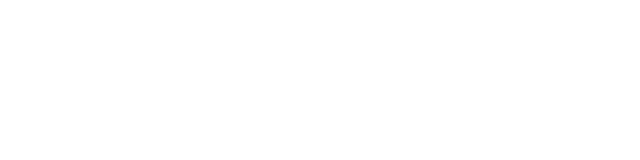
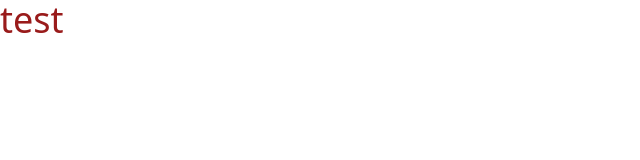
Before and after one commit to shpokas-io/e-shop-web, a React (Vite) app: page / in a window 1280 px wide. Shown: the top 160 px of the page, without its empty margins (0-640 px from the left). Built offline with nearby package versions, Linux system fonts and the light colour scheme.

Commit message:
feat: add global styles for consistent typography and color

```diff
--- a/src/App.tsx
+++ b/src/App.tsx
@@ -3,7 +3,7 @@
 function App() {
   return (
     <div>
-      <h1 className="text-bold text-4xl text-red-800"></h1>
+      <h1 className="text-bold text-4xl text-red-800">test</h1>
     </div>
   );
 }
--- /dev/null
+++ b/src/styles/global.css
@@ -0,0 +1,7 @@
+body {
+  @apply bg-accent text-secondary font-sans;
+}
+
+a {
+  @apply text-primary hover:underline;
+}
```
